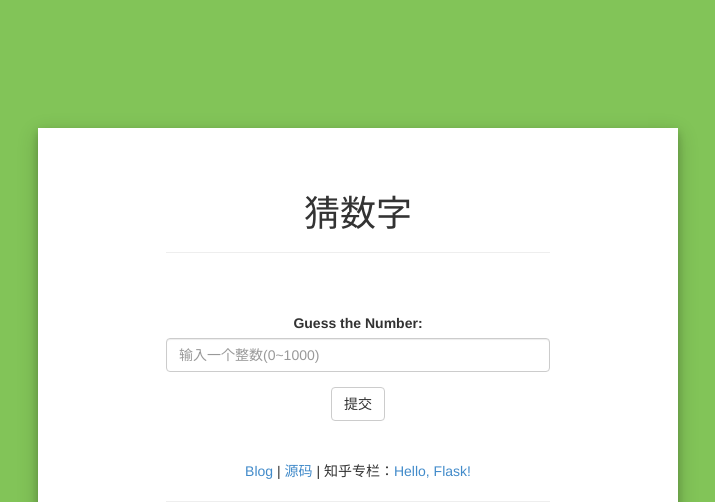
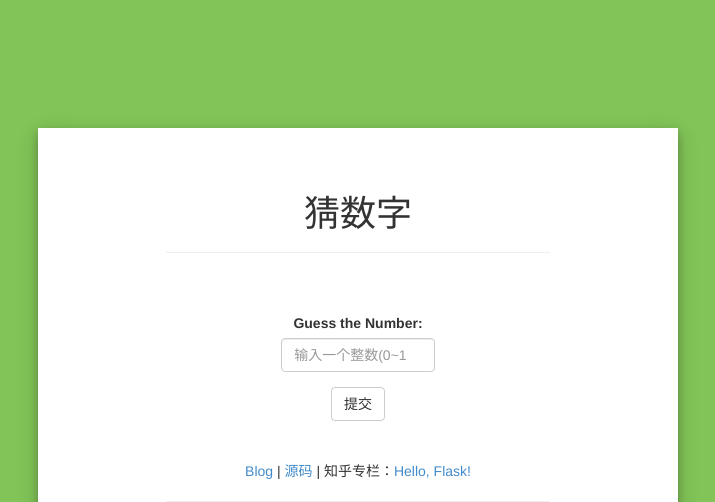
Before and after one commit to helloflask/guess, a Flask app: template templates/guess.html in a window 1280 px wide. Shown: the top 502 px of the page, without its empty margins (282-997 px from the left). Run offline with Flask 2, Linux system fonts and the light colour scheme; the template is opened without the code that fills it: values that come from a table or form of the project are taken from there, others are empty; some libraries are stand-ins or nearby versions; grey boxes are pictures that could not be loaded.

Commit message:
change input size

```diff
--- a/templates/base.html
+++ b/templates/base.html
@@ -10,12 +10,18 @@
     body {
         background: #82c458;
     }
+
     .warpper {
         width: 50%;
         margin:10% auto;
         padding:2% 10%;
         background: #fff;
         box-shadow: 0 4px 8px 0 rgba(0, 0, 0, 0.2), 0 6px 20px 0 rgba(0, 0, 0, 0.19);
+    }
+
+    #number {  /*number input*/
+        width: 40%;
+        margin: auto;
     }
 </style>
 {% endblock %}
```
